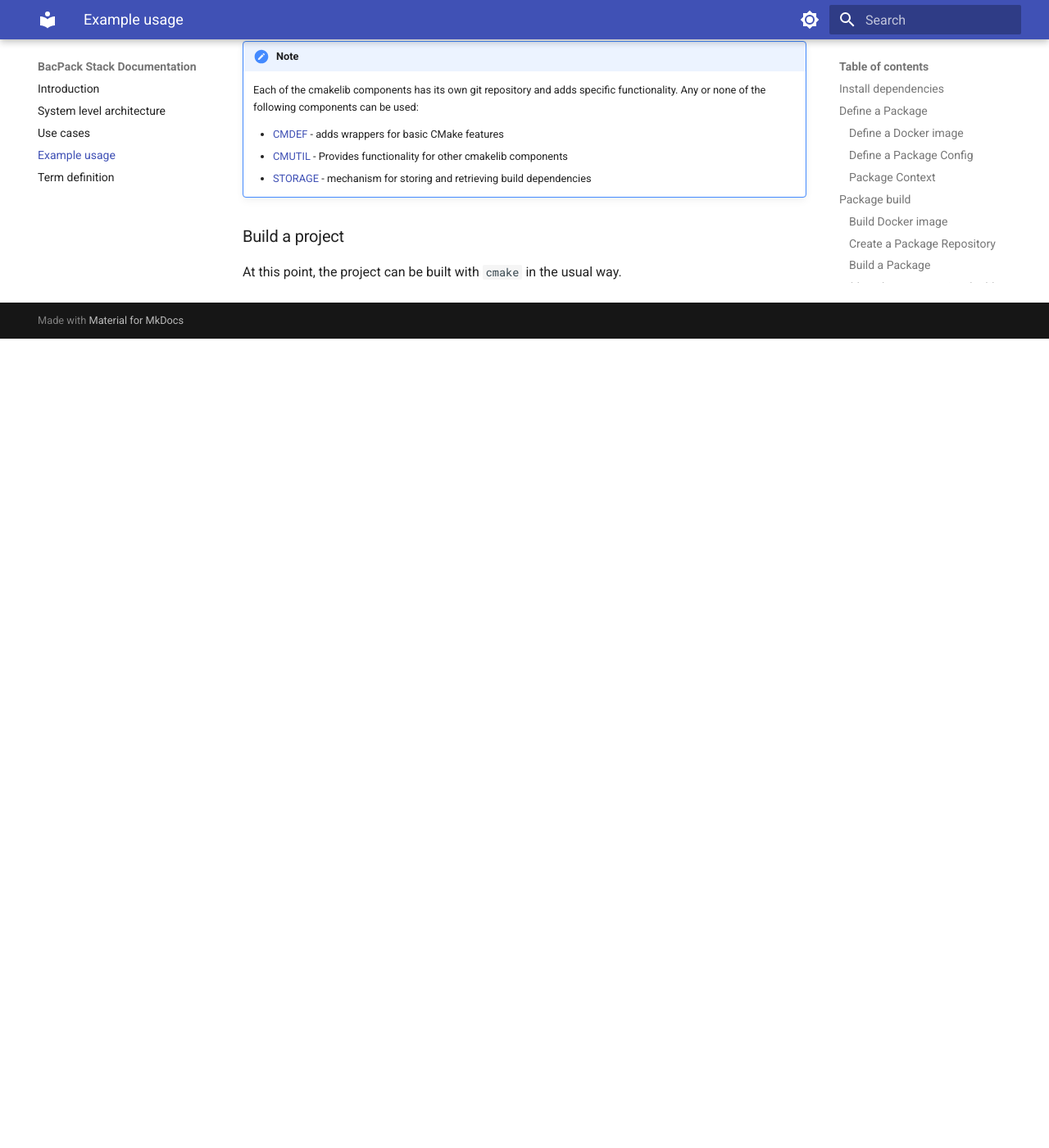
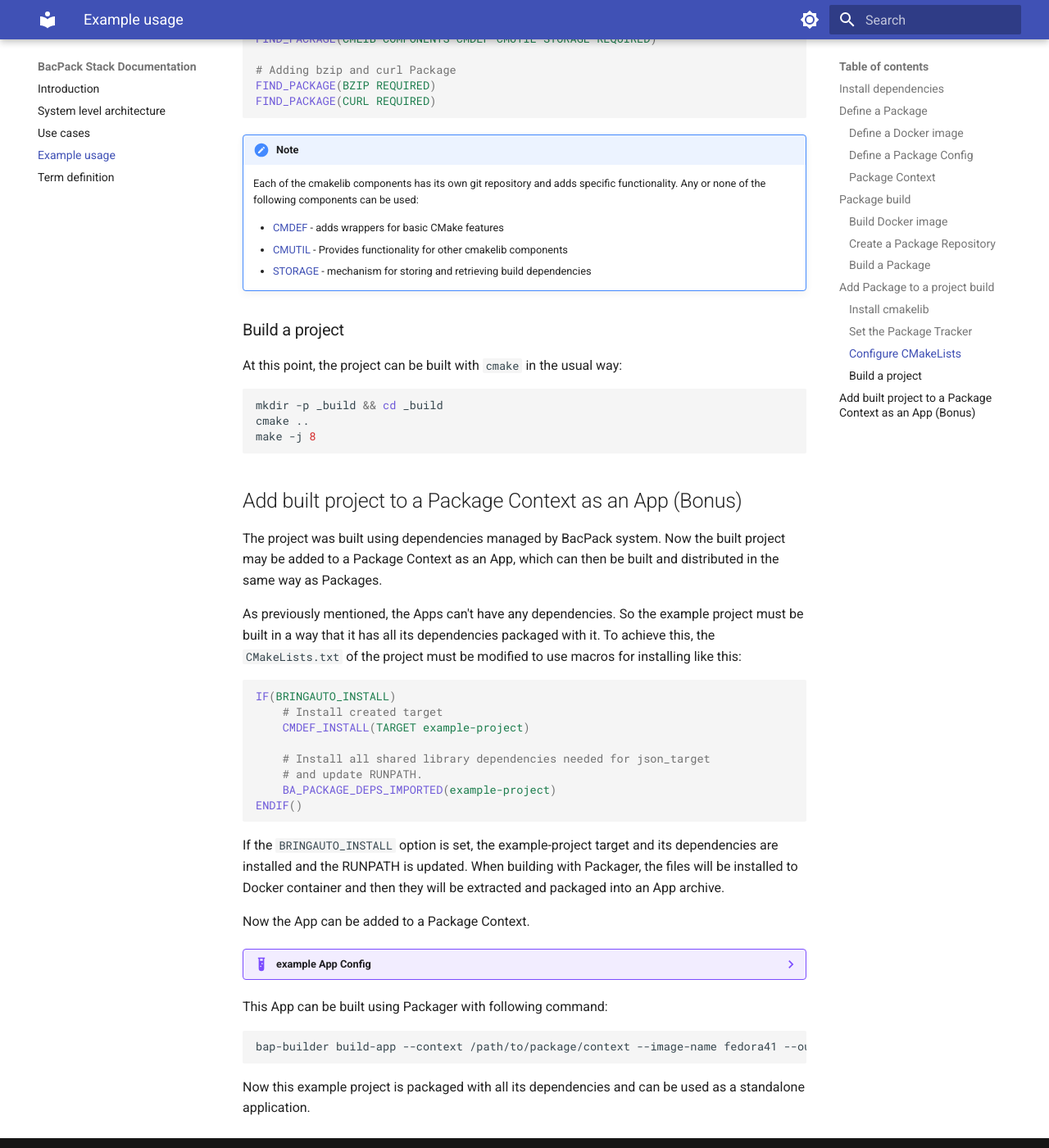
Before and after one commit to bacpack-system/bacpack-system.github.io, an MkDocs documentation site: the page built from docs/example_usage.md, in a window 1280 px wide and 1400 px high, scrolled down 4932 px. Shown: the whole window at 82% size. Built offline with MkDocs 1.6.1 and Material for MkDocs 9.7.7, drawn with Linux system fonts in a browser that asks for light colours; before the commit the page ends 5345 px from its top, so only the background shows below that; some of the changed text lies outside the part shown.

Commit message:
Add new section, minor adjustments

````diff
--- a/docs/example_usage.md
+++ b/docs/example_usage.md
@@ -3,7 +3,8 @@
 The goal of this document is to demonstrate the use cases defined in [Use Cases](./use_cases.md).
 During this tutorial an example CMake based project will be created. This project will use a
 dependency - another CMake based project. The dependency will be built and added to the project
-using BacPack system.
+using BacPack system. Finally the newly created project will be added to BacPack system as an App
+and built.
 
 The example project will use `curl` dependency for simply printing a html content of
 `https://www.example.com` webpage. In the following steps, the `curl` Package will be defined and
@@ -237,13 +238,15 @@ must be created. Finally the `curl` Package can be build.
 ### Build Docker image
 
 If the used image is not built on the system, it must be built with the `build-image` Packager command.
-The command for building `ubuntu2404` image is:
+Following command builds a Docker image based on Dockerfile in given Package Context.
 
 ```bash
 bap-builder build-image --context /path/to/package/context --image-name ubuntu2404
 ```
 
 ### Create a Package Repository
+
+A Package Repository is a storage for Packages built by Packager. It must be a git repository.
 
 For the purpose of this example, a local Package Repository will be used, but usually the Package
 Repository is present upstream and cloned locally.
@@ -308,21 +311,24 @@ Packages defined in [example Package Context](https://github.com/bacpack-system/
 
 !!! info
 
-    The local Package Repository can't be easily used, because currently the BacPack system does
-    not support it. That is why the upstream Package Repository is used. The usage of local Package
-    Repository will be added in future releases.
+    The local Package Repository can't be easily used, because currently the BacPack system
+    supports only upstream Package Repositories. The usage of local Package Repository will be
+    added in future releases.
 
 ### Configure CMakeLists
 
-The dependencies must be defined in `cmake/Dependencies.cmake` like this:
+The dependencies are defined by following CMake code:
 
 ```cmake
 BA_PACKAGE_LIBRARY(curl v7.79.1)
 BA_PACKAGE_LIBRARY(zlib v1.2.11 OUTPUT_PATH_VAR ZLIB_ROOT)
 ```
 
-This file must be included in the project's CMakeLists.txt and then the Package can be included
-with `FIND_PACKAGE`. First, cmakelib with required components must be added. Example CMake code:
+In the example project, this code is present in `cmake/Dependencies.cmake`, which is included in
+the project's `CMakeLists.txt`.
+
+Then the Package can be included with `FIND_PACKAGE`. First, cmakelib with required components must
+be added. Example CMake code:
 
 ```cmake
 # Including 'cmake/Dependencies.cmake' file
@@ -347,4 +353,85 @@ FIND_PACKAGE(CURL REQUIRED)
 
 ### Build a project
 
-At this point, the project can be built with `cmake` in the usual way.
+At this point, the project can be built with `cmake` in the usual way:
+
+```bash
+mkdir -p _build && cd _build
+cmake ..
+make -j 8
+```
+
+## Add built project to a Package Context as an App (Bonus)
+
+The project was built using dependencies managed by BacPack system. Now the built project may be
+added to a Package Context as an App, which can then be built and distributed in the same way as
+Packages.
+
+As previously mentioned, the Apps can't have any dependencies. So the example project must be
+built in a way that it has all its dependencies packaged with it. To achieve this, the
+`CMakeLists.txt` of the project must be modified to use macros for installing like this:
+
+```cmake
+IF(BRINGAUTO_INSTALL)
+    # Install created target
+    CMDEF_INSTALL(TARGET example-project)
+
+    # Install all shared library dependencies needed for json_target
+    # and update RUNPATH.
+    BA_PACKAGE_DEPS_IMPORTED(example-project)
+ENDIF()
+```
+
+If the `BRINGAUTO_INSTALL` option is set, the example-project target and its dependencies are
+installed and the RUNPATH is updated. When building with Packager, the files will be installed to
+Docker container and then they will be extracted and packaged into an App archive.
+
+Now the App can be added to a Package Context.
+
+??? example "example App Config"
+    Following JSON is the Release variation App Config for the example project. The Config is
+    very similar to previously defined Package Configs in this example. The most important change
+    is to set `BRINGAUTO_INSTALL` option to use new code in CMakeLists. The other changes are to
+    Git URI and Package name to reflect this example project.
+
+    ```json
+    {
+      "Env": {},
+      "Git": {
+        "URI": "https://github.com/bacpack-system/example-project.git",
+        "Revision": "v1.0.0"
+      },
+      "Build": {
+        "CMake": {
+          "Defines": {
+            "CMAKE_BUILD_TYPE": "Release",
+            "BRINGAUTO_INSTALL": "ON"
+          }
+        }
+      },
+      "Package": {
+        "Name": "example-project",
+        "VersionTag": "v1.0.0",
+        "PlatformString": {
+          "Mode": "auto"
+        },
+        "IsLibrary": false,
+        "IsDevLib": false,
+        "IsDebug": false
+      },
+      "DockerMatrix": {
+        "ImageNames": [
+          "fedora41"
+        ]
+      }
+    }
+    ```
+
+This App can be built using Packager with following command:
+
+```bash
+bap-builder build-app --context /path/to/package/context --image-name fedora41 --output-dir /path/to/package/repository --name example-project
+```
+
+Now this example project is packaged with all its dependencies and can be used as a standalone
+application.
````
